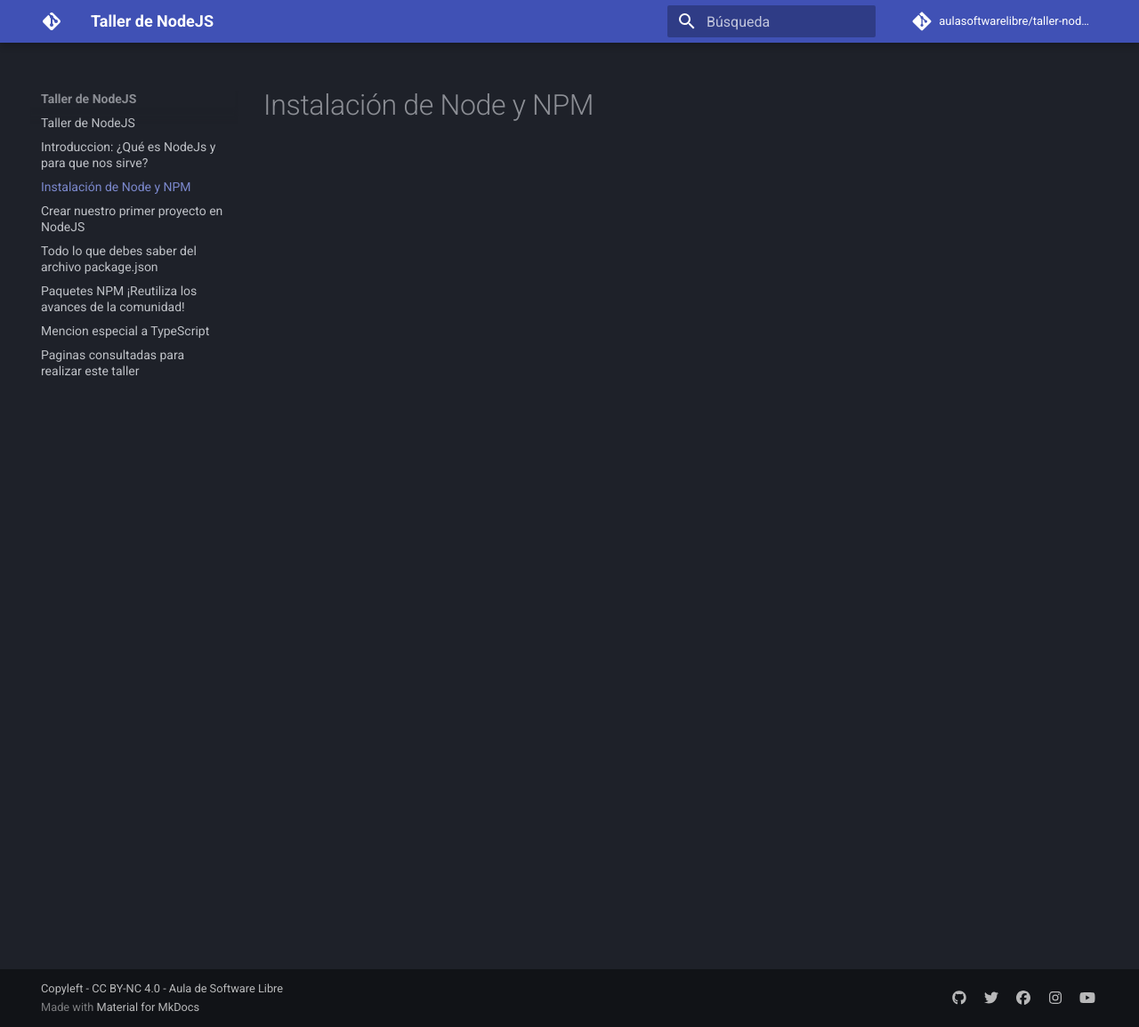
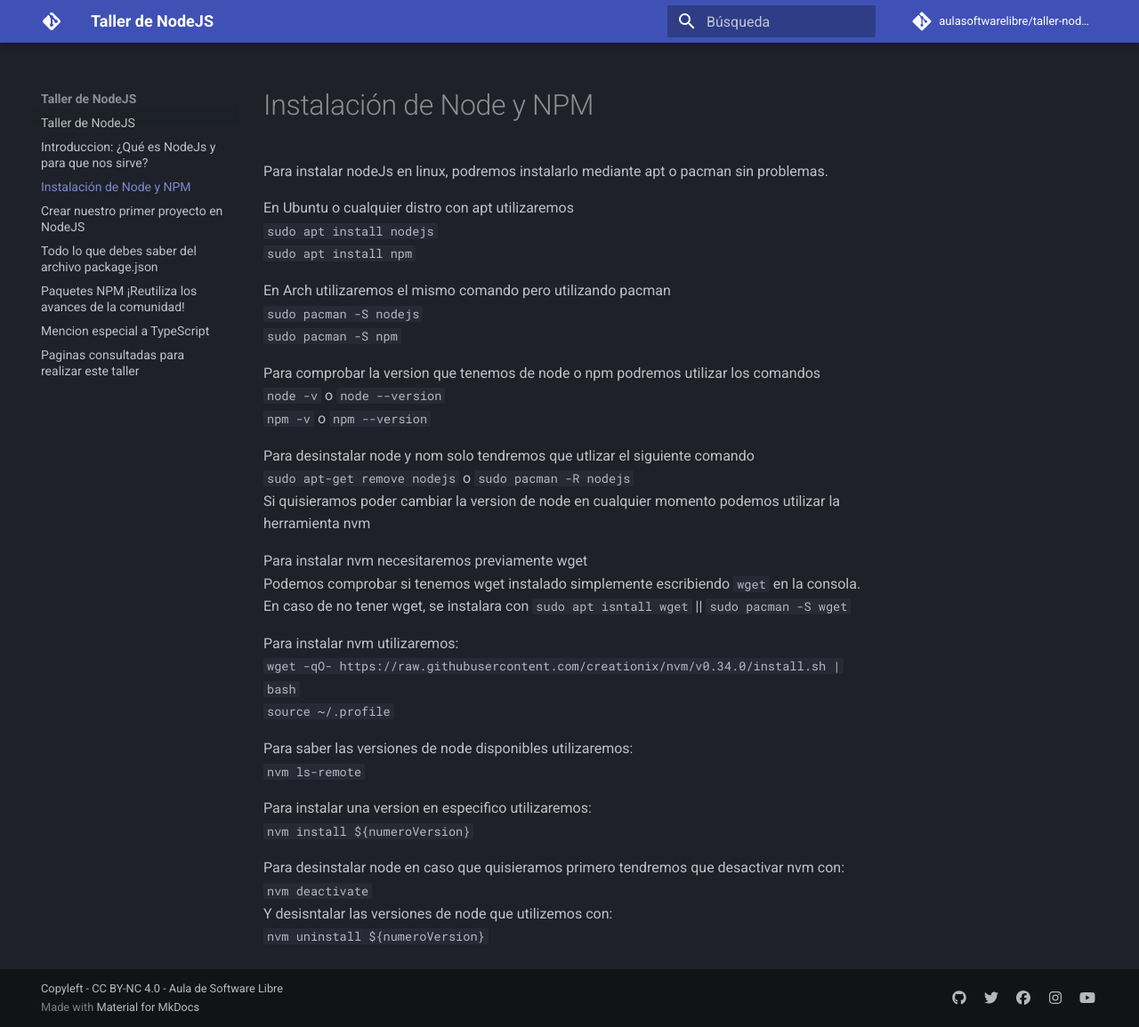
Before and after one commit to aulasoftwarelibre/taller-nodeJs, an MkDocs documentation site: the page built from docs/instalacion.md, in a window 1280 px wide and 1155 px high. Shown: the whole window at 89% size. Built offline with MkDocs 1.6.1 and Material for MkDocs 9.7.7, drawn with Linux system fonts in a browser that asks for light colours; comment, search, counter and statistics services are not loaded.

Commit message:
feat: instalacion

```diff
--- a/docs/instalacion.md
+++ b/docs/instalacion.md
@@ -1 +1,38 @@
 # Instalación de Node y NPM
+
+Para instalar nodeJs en linux, podremos instalarlo mediante apt o pacman sin problemas.
+
+En Ubuntu o cualquier distro con apt utilizaremos</br>
+`sudo apt install nodejs`</br>
+`sudo apt install npm`
+
+En Arch utilizaremos el mismo comando pero utilizando pacman</br>
+`sudo pacman -S nodejs`</br>
+`sudo pacman -S npm`
+
+Para comprobar la version que tenemos de node o npm podremos utilizar los comandos</br>
+`node -v` o `node --version`</br>
+`npm -v` o `npm --version`
+
+Para desinstalar node y nom solo tendremos que utlizar el siguiente comando </br>
+`sudo apt-get remove nodejs` o  `sudo pacman -R nodejs`</br>
+Si quisieramos poder cambiar la version de node en cualquier momento podemos utilizar la herramienta nvm
+
+Para instalar nvm necesitaremos previamente wget</br>
+Podemos comprobar si tenemos wget instalado simplemente escribiendo `wget` en la consola.</br>
+En caso de no tener wget, se instalara con `sudo apt isntall wget` || `sudo pacman -S wget`
+
+Para instalar nvm utilizaremos:</br>
+`wget -qO- https://raw.githubusercontent.com/creationix/nvm/v0.34.0/install.sh | bash`</br>
+`source ~/.profile`
+
+Para saber las versiones de node disponibles utilizaremos:</br>
+`nvm ls-remote`
+
+Para instalar una version en especifico utilizaremos:</br>
+`nvm install ${numeroVersion}`
+
+Para desinstalar node en caso que quisieramos primero tendremos que desactivar nvm con:</br>
+`nvm deactivate`</br>
+Y desisntalar las versiones de node que utilizemos con:</br>
+`nvm uninstall ${numeroVersion}`
```
Also changed, not shown: docs/introduccion.md (+2 -0 lines).
